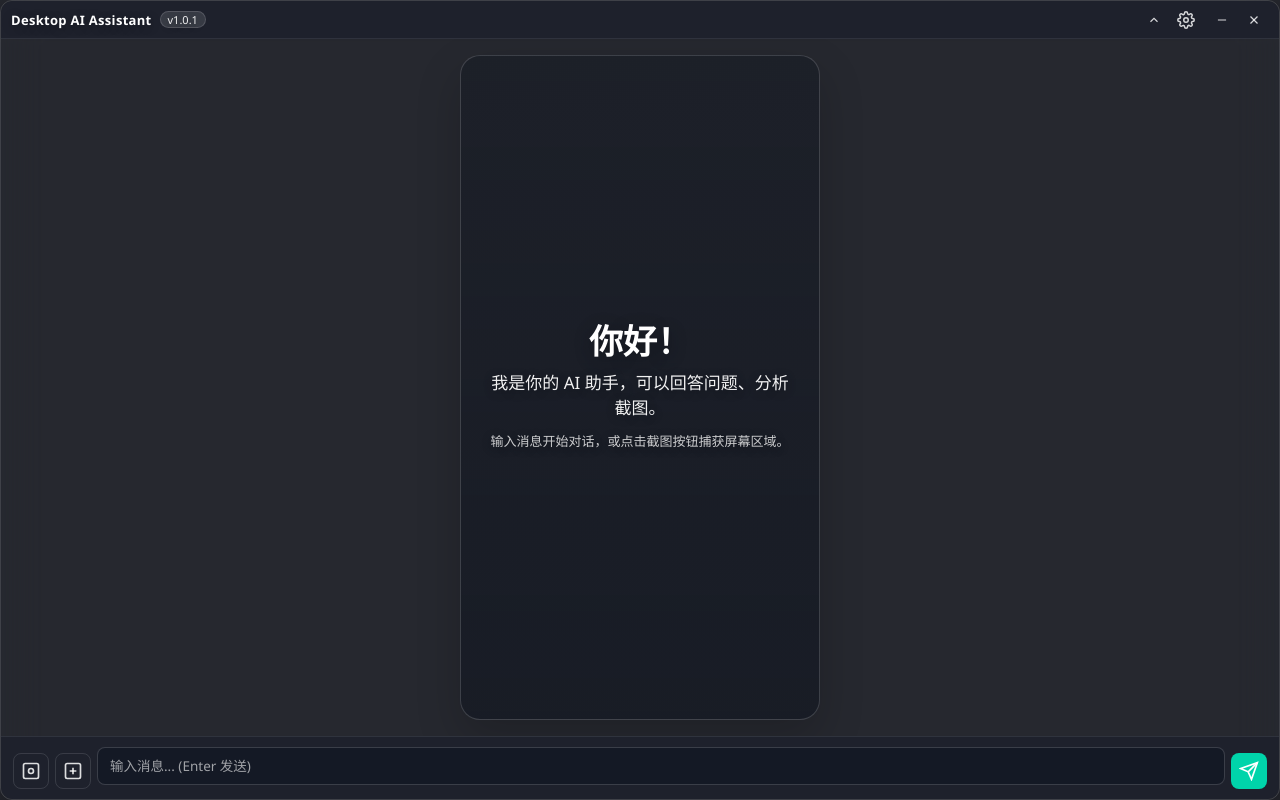
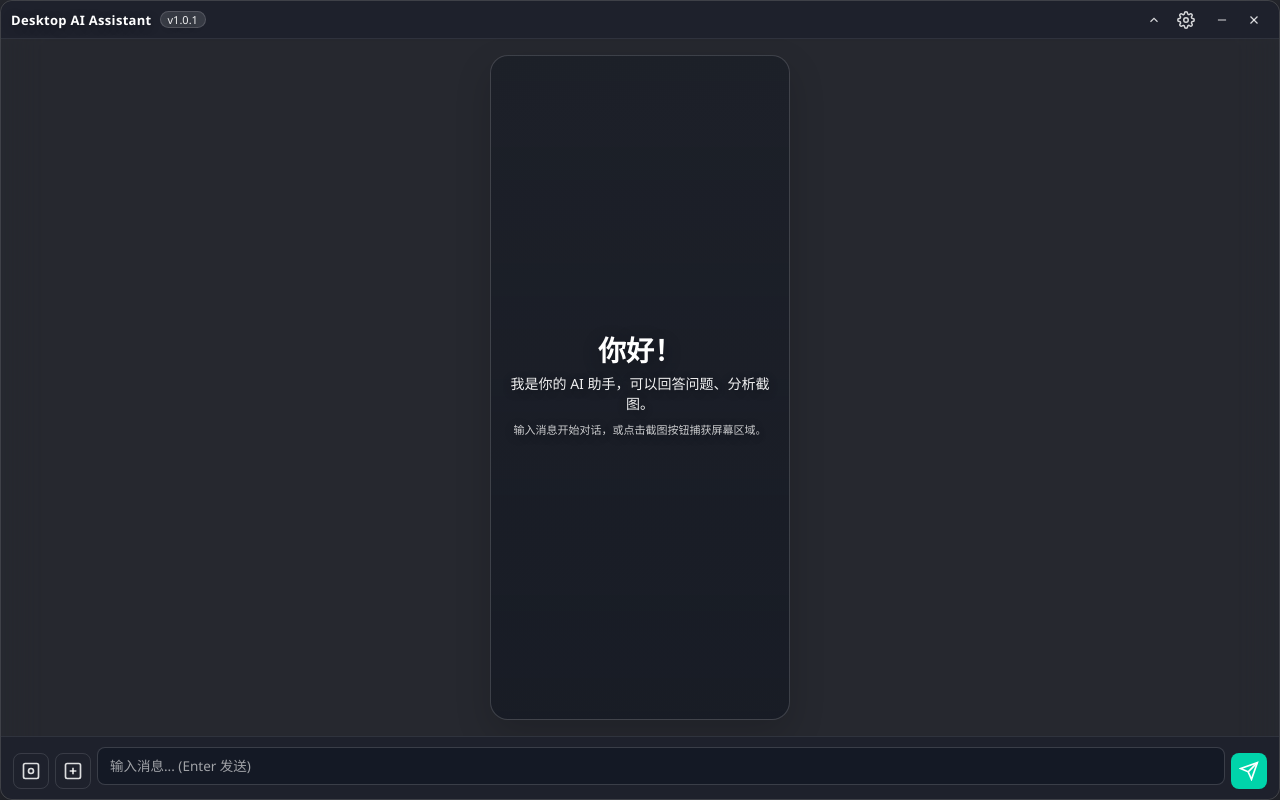
Before and after one commit to mianmianlingqi/new_desktop_AI_assistant, an Electron app: page src/index.html in a window 1280 px wide. Drawn offline with Linux system fonts and the light colour scheme; no server answers.

Commit message:
style: 收缩欢迎区视觉占用
- src/styles/main.css: 缩小主界面欢迎卡片宽度与内边距
- 下调欢迎标题、副标题与提示文字字号
- 减轻阴影视觉重量，减少中心区域占用

```diff
--- a/src/styles/main.css
+++ b/src/styles/main.css
@@ -292,40 +292,40 @@ body.collapsed {
   align-items: center;
   justify-content: center;
   align-self: center;
-  width: min(100%, 360px);
+  width: min(100%, 300px);
   flex: 1;
   text-align: center;
   margin: auto 0;
-  padding: 34px 24px;
-  border-radius: 20px;
+  padding: 24px 18px;
+  border-radius: 18px;
   background: linear-gradient(180deg, rgba(10, 16, 28, 0.32), rgba(10, 16, 28, 0.48));
   border: 1px solid rgba(255, 255, 255, 0.16);
   backdrop-filter: blur(10px);
   -webkit-backdrop-filter: blur(10px);
-  box-shadow: 0 18px 45px rgba(0, 0, 0, 0.18);
+  box-shadow: 0 14px 36px rgba(0, 0, 0, 0.16);
 }
 
 .welcome-title {
-  font-size: 34px;
+  font-size: 28px;
   font-weight: 800;
   color: #fff;
-  margin-bottom: 10px;
+  margin-bottom: 8px;
   line-height: 1.05;
   text-shadow: 0 4px 18px rgba(0, 0, 0, 0.3);
 }
 
 .welcome-subtitle {
-  font-size: 17px;
+  font-size: 14px;
   color: rgba(255, 255, 255, 0.94);
-  margin-bottom: 10px;
-  line-height: 1.5;
+  margin-bottom: 8px;
+  line-height: 1.45;
   text-shadow: var(--text-shadow-soft);
 }
 
 .welcome-hint {
-  font-size: 13px;
+  font-size: 11px;
   color: rgba(255, 255, 255, 0.78);
-  line-height: 1.55;
+  line-height: 1.5;
   text-shadow: var(--text-shadow-soft);
 }
 
```
